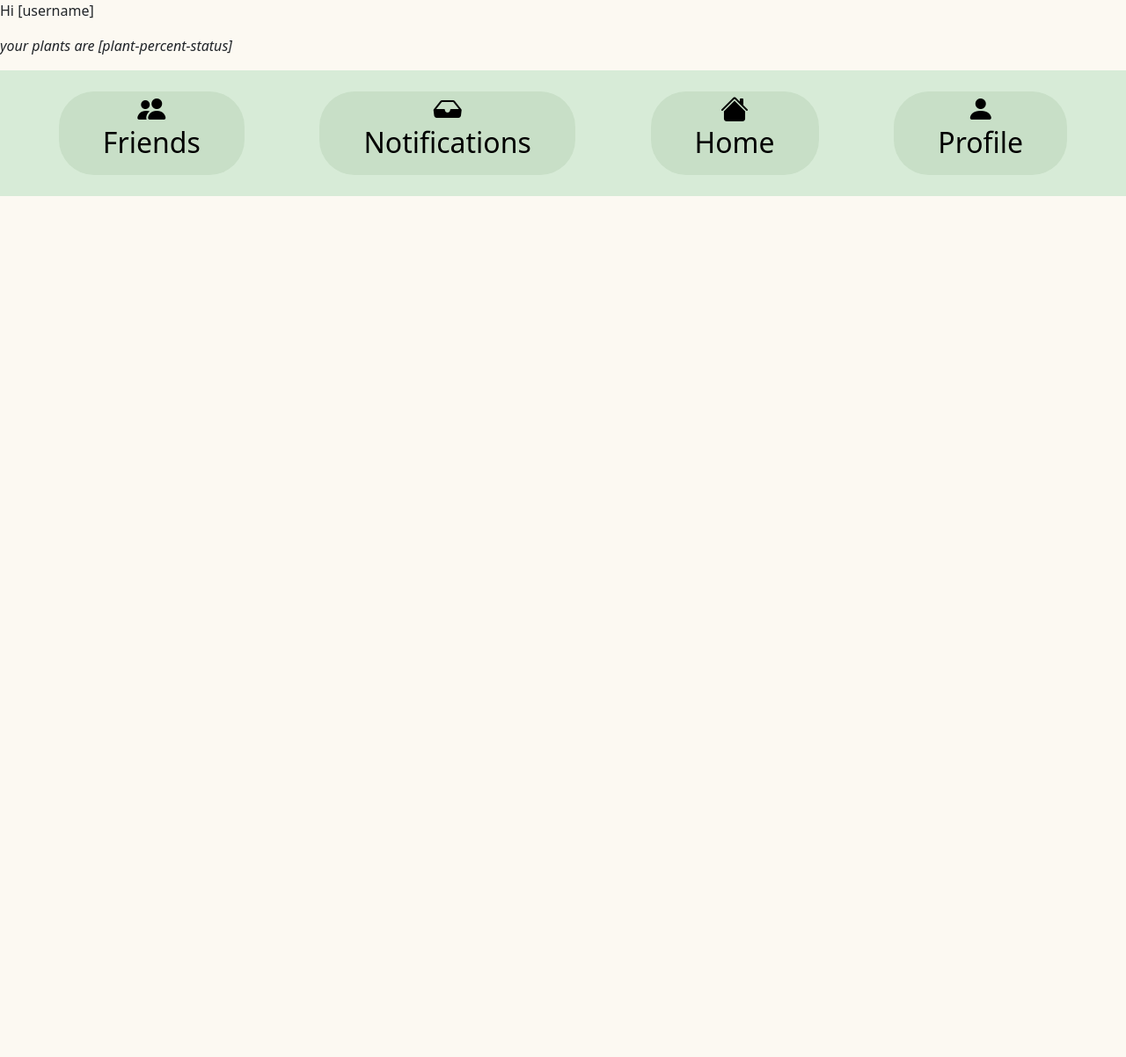
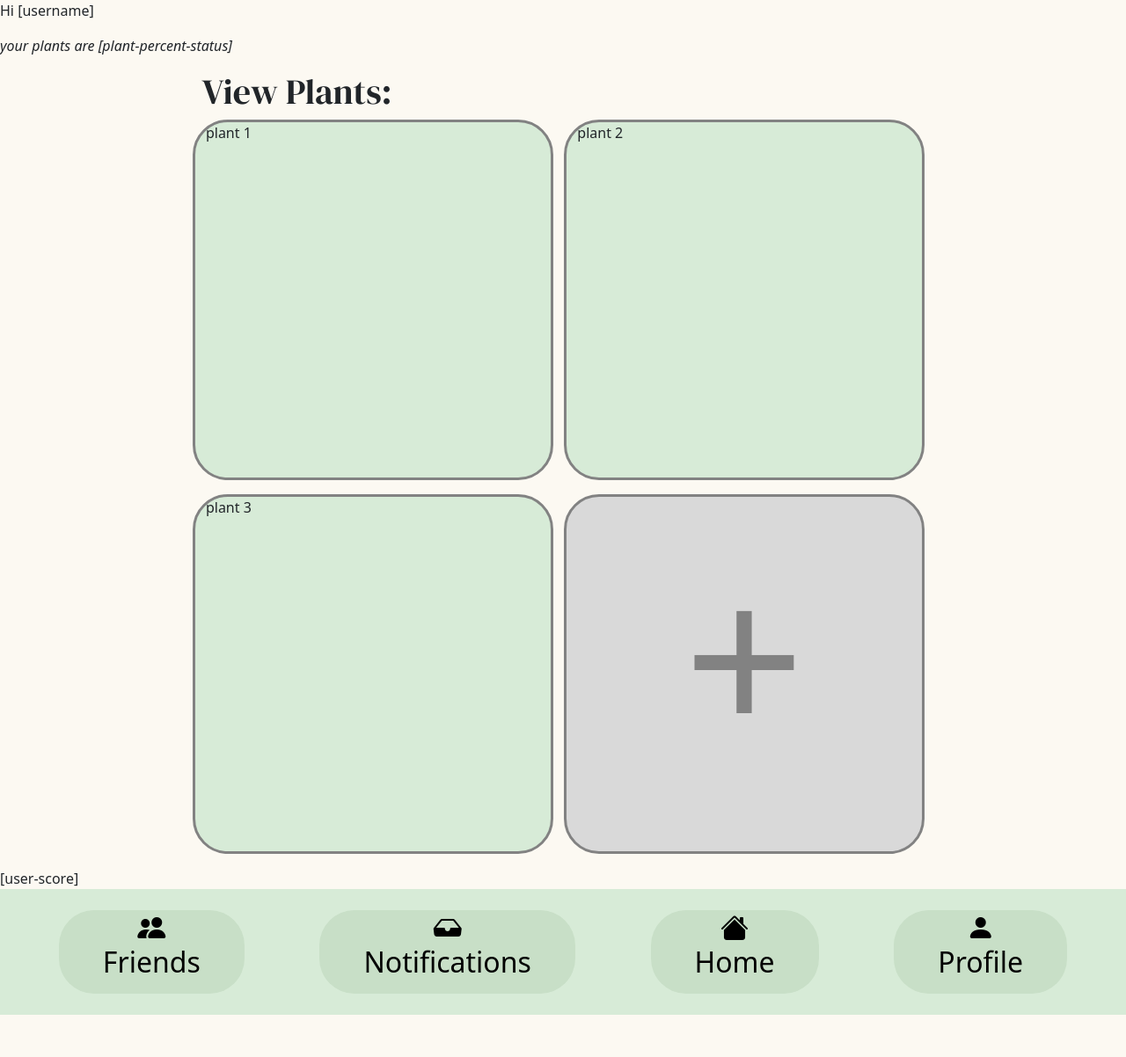
Before and after one commit to theJMC/hack-sussex, a Flask app: page / in a window 1280 px wide. Shown: the part 160-1362 px from the top of the page at 88% size. Before the commit the page ends 383 px from the top, so only its background shows below. Run offline with Flask 3, Linux system fonts and the light colour scheme; some libraries are stand-ins or nearby versions.

Commit message:
added view plants :)

```diff
--- a/app/static/css/everything.css
+++ b/app/static/css/everything.css
@@ -45,3 +45,28 @@
     padding-left: 50px;
     padding-right: 50px;
 }
+
+#user-plants {
+    width: 66%;
+    margin: auto;
+}
+
+.plant, .plant-add {
+    background-color: #d7ebd7;
+    border-color: var(--dark-grey);
+    border-style: solid;
+    border-radius: 40px;
+    margin-right: 10px;
+    width: 48.5%;
+    aspect-ratio: 1/1;
+}
+
+.plant-add {
+    background-color: var(--light-grey);
+    font-size: 1500%;
+    color: var(--dark-grey);
+}
+
+#user-percent {
+    background: linear-gradient(to left, var(--mid-green) 50%, var(--pale-green) 50%);
+}
--- a/app/templates/index.html
+++ b/app/templates/index.html
@@ -20,9 +20,16 @@
     <p><i>your plants are [plant-percent-status]</i></p>
 </div>
 
-<div id="user-plants" class="flex-2-em-wd">
 
+<div id="user-plants" class="row justify-content-around">
+    <h1>View Plants:</h1>
+    <div class="plant col-md-6 mb-3">plant 1</div>
+    <div class="plant col-md-6 mb-3">plant 2</div>
+    <div class="plant col-md-6 mb-3">plant 3</div>
+    <div class="plant-add col-md-6 mb-3 text-center"> + </div>
 </div>
+
+<div id="user-percent"></div> [user-score]
 
 <!-- Footer Start here -->
 <div class="footer d-flex justify-content-around">
```
